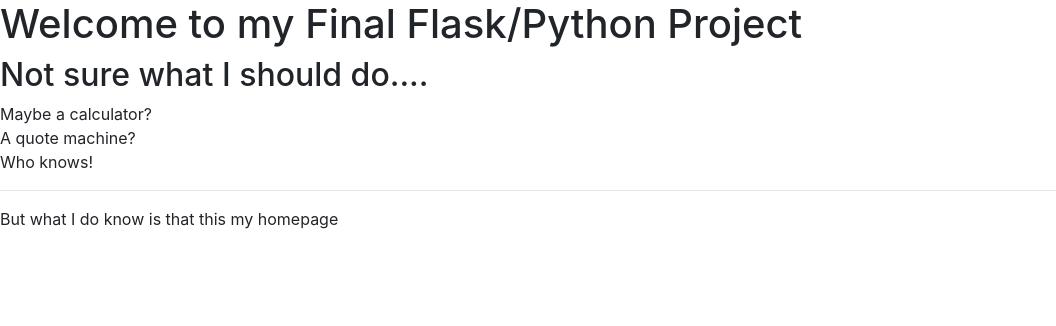
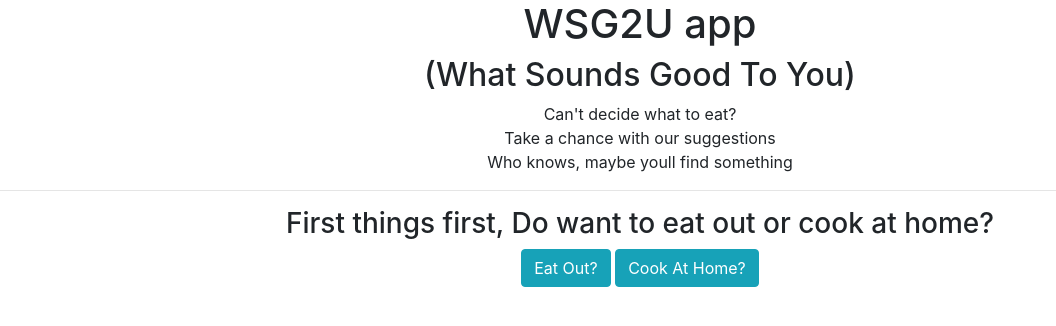
Before and after one commit to jordanyazzie/Final_Project_Yazzie, a Flask app: page /index in a window 1280 px wide. Shown: the top 326 px of the page, without its empty margins (0-1056 px from the left). Run offline with Flask 2, Linux system fonts and the light colour scheme; some libraries are stand-ins or nearby versions.

Commit message:
Final Project Progress

```diff
--- a/app.py
+++ b/app.py
@@ -1,37 +1,44 @@
 from flask import Flask, render_template, redirect, url_for, request
 
 app = Flask(__name__)
-
-@app.route('/index')
-def index():
-    return render_template('index.html')
-
-
-
 
 @app.route('/', methods=['GET', 'POST'])
 def login():
     error = None
     if request.method == 'POST':
         if request.form['username'] != 'YouAre' or request.form['password'] != 'Awesome':
-            error = 'Invalid Credentials. Please try again.'
+            error = 'Invalid Credentials. Hint, Look at the hint!'
         else:
             return redirect(url_for('index'))
     return render_template('login.html', error=error)
 
+@app.route('/index')
+def index():
+    return render_template('index.html')
+
+@app.route('/EatOut')
+def eatout():
+    return render_template('EatOut.html')
+
+@app.route('/StayHome')
+def stayhome():
+    return render_template('StayHome.html')
+
+@app.route('/eatOutHealthy')
+def eohealthy():
+    return render_template('eatOutHealthy.html')
+
+@app.route('/eatOutSplurge')
+def eosplurge():
+    return render_template('eatOutSplurge.html')
 
 
 
-# @app.route('/')
-# def index():
-#     return render_template('index.html')
-#
-#
-# @app.route('/mystery')
-# def mystery():
-#     return render_template('mystery.html')
-#
+
 
 
 if __name__ == '__main__':
     app.run(debug=True)
+
+
+# venv\Scripts\activate
--- /dev/null
+++ b/templates/StayHome.html
@@ -0,0 +1,6 @@
+{% extends 'layout.html' %}
+{% block body %}
+<div class="text-center">
+  <h3>You Have Chosen to Cook at home</h3>
+</div>
+{% endblock %}
--- /dev/null
+++ b/templates/eatOutHealthy.html
@@ -0,0 +1,6 @@
+{% extends 'layout.html' %}
+{% block body %}
+
+
+
+{% endblock %}
--- a/templates/index.html
+++ b/templates/index.html
@@ -1,6 +1,10 @@
 {% extends 'layout.html' %}
 {% block body %}
-<div>
-  <p>But what I do know is that this my homepage</p>
+<div class="text-center">
+  <h3>First things first, Do want to eat out or cook at home?</h3>
+ <div>
+    <a href="/EatOut"><button class="btn btn-info">Eat Out?</button></a>
+    <a href="/StayHome"><button class="btn btn-info">Cook At Home?</button></a>
+  </div>
 </div>
 {% endblock %}
--- a/templates/layout.html
+++ b/templates/layout.html
@@ -7,15 +7,15 @@
 </head>
 <body>
 
-<section>
+<section class="text-center">
   <header>
-    <h1>Welcome to my Final Flask/Python Project</h1>
-    <h2>Not sure what I should do....</h2>
+    <h1>WSG2U app</h1>
+    <h2>(What Sounds Good To You)</h2>
   </header>
 
-  <div>Maybe a calculator?</div>
-  <div>A quote machine?</div>
-  <div>Who knows!</div>
+  <div>Can't decide what to eat?</div>
+  <div>Take a chance with our suggestions</div>
+  <div>Who knows, maybe youll find something</div>
   <hr>
 </section>
 
--- a/templates/login.html
+++ b/templates/login.html
@@ -1,9 +1,10 @@
 <html>
   <head>
     <title>Login</title>
+    <link rel="stylesheet" href="https://stackpath.bootstrapcdn.com/bootstrap/4.3.1/css/bootstrap.min.css">
   </head>
   <body>
-    <div>
+    <div class="text-center">
       <h1>Please login</h1>
       <br>
       <form action="" method="post">
@@ -21,5 +22,6 @@
       <h4>Password: Awesome</h4>
 
     </div>
+  <script src="https://stackpath.bootstrapcdn.com/bootstrap/4.3.1/js/bootstrap.min.js"></script>
   </body>
 </html>
```
Also changed, not shown: templates/EatOut.html (added, +9 -0 lines), templates/eatOutSplurge.html (added, +10 -0 lines).
